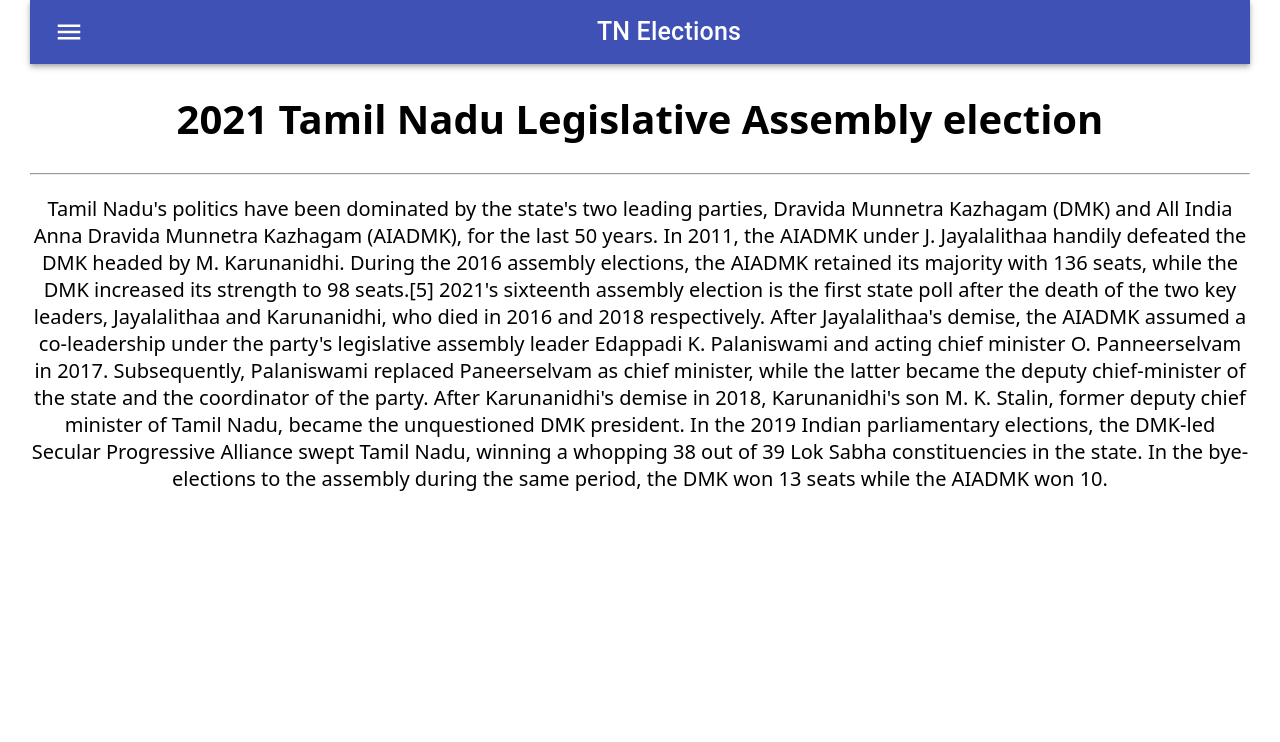
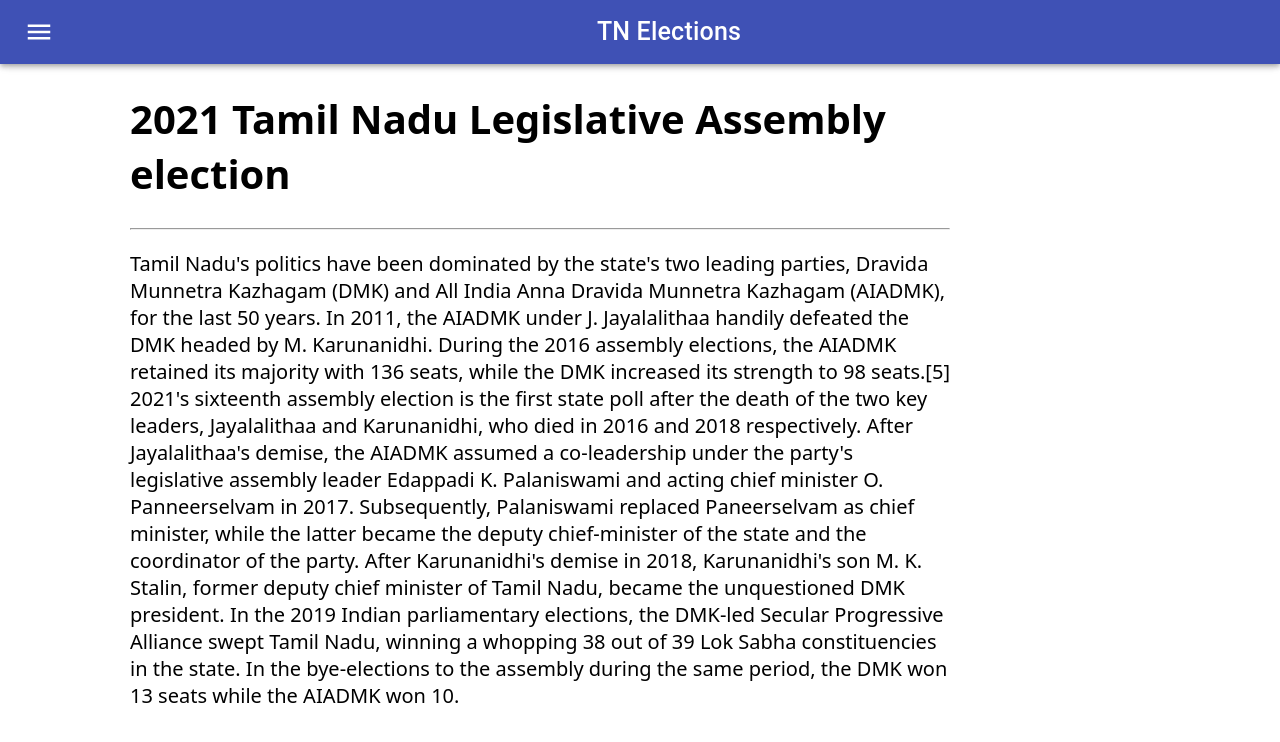
Before and after one commit to manzmvp/Tn-election-react, a React (Create React App) app: page /home in a window 1280 px wide. Shown: the top 742 px of the page. Built offline with nearby package versions, Linux system fonts and the light colour scheme.

Commit message:
Refactoring

```diff
--- a/src/App.css
+++ b/src/App.css
@@ -1,3 +1,19 @@
+@media only screen and (min-width: 992px) {
+  .Home{
+    text-align: left;
+    padding-left: 100px;
+    padding-right: 300px;
+  }
+  .map{
+    margin-bottom: -350px;
+  }
+}
+/* .map{
+  margin-bottom: -350px;
+} */
+.Home{
+  text-align: left;
+}
 .App {
   text-align: center;
 }
--- a/src/components/MapChart.js
+++ b/src/components/MapChart.js
@@ -7,20 +7,22 @@ import {
 import map from '../map/Tn.json';
 import Tables from './Table'
 
+
 const geoUrl = map;
 
 const MapChart = ({ setTooltipContent }) => {
   const[district, setDistrict] = useState("Tiruvallur");
   return (
-    <>
-      <ComposableMap data-tip=""
+    <div>
+      <ComposableMap className="map" data-tip=""
       projection="geoMercator"
       projectionConfig={{
-        scale: 2900,
+        scale: 3500,
         center: [78, 9]
       }}
+      width={800}
+      height={600}
       >
-
           <Geographies geography={geoUrl}>
             {({ geographies }) =>
               geographies.map(geo => (
@@ -63,7 +65,7 @@ const MapChart = ({ setTooltipContent }) => {
 
       </ComposableMap>
       <Tables district={ district }/>
-    </>
+    </div>
   );
 };
 
--- a/src/components/NavBar.js
+++ b/src/components/NavBar.js
@@ -12,6 +12,8 @@ import { Link } from 'react-router-dom';
 const useStyles = makeStyles((theme) => ({
   root: {
     flexGrow: 1,
+    paddingLeft:40,
+    paddingRight:50,
   },
   menuButton: {
     marginRight: theme.spacing(2),
@@ -36,7 +38,7 @@ export default function MenuAppBar() {
 
   return (
     <div className={classes.root}>
-      <AppBar position="static">
+      <AppBar position="fixed">
         <Toolbar>
         <IconButton
               edge="start"
@@ -71,6 +73,7 @@ export default function MenuAppBar() {
             </div>
         </Toolbar>
       </AppBar>
+      <Toolbar />
     </div>
   );
 }
--- a/src/components/Table.js
+++ b/src/components/Table.js
@@ -8,7 +8,7 @@ import TableHead from '@material-ui/core/TableHead';
 import TableRow from '@material-ui/core/TableRow';
 import Paper from '@material-ui/core/Paper';
 import candidateList from '../list/candidateList.json';
-
+import Grid from '@material-ui/core/Grid';
 
 const StyledTableCell = withStyles((theme) => ({
   head: {
@@ -17,6 +17,10 @@ const StyledTableCell = withStyles((theme) => ({
   },
   body: {
     fontSize: 14,
+  },
+  tableCell: {
+    paddingRight: 4,
+    paddingLeft: 5
   },
 }))(TableCell);
 
@@ -40,15 +44,18 @@ export default function Tables( { district } ) {
   const filterDistrict = candidateList.filter((data) => data.District === district)
   const classes = useStyles();
   return (
+
     <TableContainer component={Paper}>
+
       <Table stickyHeader className={classes.table} aria-label="customized table">
+
         <TableHead>
         <TableRow>
           <StyledTableCell>{district}</StyledTableCell>
         </TableRow>
         <TableRow>
               <StyledTableCell>#</StyledTableCell>
-              <StyledTableCell>Constituency Name</StyledTableCell>
+              <StyledTableCell align="right">Constituency Name</StyledTableCell>
               <StyledTableCell align="right">Party</StyledTableCell>
               <StyledTableCell align="right" >Candidate</StyledTableCell>
               <StyledTableCell align="right">Party</StyledTableCell>
@@ -59,7 +66,8 @@ export default function Tables( { district } ) {
               <StyledTableCell align="right" >Candidate</StyledTableCell>
               <StyledTableCell align="right">Party</StyledTableCell>
               <StyledTableCell align="right" >Candidate</StyledTableCell>
-            </TableRow>
+        </TableRow>
+
         {/* <TableRow>
           <StyledTableCell align="center">Assembly Constituency	</StyledTableCell>
         </TableRow>
@@ -90,11 +98,13 @@ export default function Tables( { district } ) {
               <StyledTableCell align="right">{row.Candidate4}</StyledTableCell>
               <StyledTableCell align="right">{row.Party5}</StyledTableCell>
               <StyledTableCell align="right">{row.Candidate5}</StyledTableCell>
-
             </StyledTableRow>
           ))}
         </TableBody>
+
       </Table>
+
     </TableContainer>
+
   );
 }
--- a/src/contents/Home.js
+++ b/src/contents/Home.js
@@ -2,7 +2,7 @@ import React from 'react';
 
 function Home() {
     return (
-      <div className="App">
+      <div className="Home">
         <h1>2021 Tamil Nadu Legislative Assembly election</h1>
         <hr></hr>
         <p>Tamil Nadu's politics have been dominated by the state's two leading parties,
--- a/src/contents/ReactPage.js
+++ b/src/contents/ReactPage.js
@@ -1,6 +1,8 @@
 import React, { useState } from 'react';
 import MapChart from '../components/MapChart';
 import ReactTooltip from "react-tooltip";
+
+
 function ReactPage() {
     const [content, setContent] = useState("");
     return(
--- a/src/index.css
+++ b/src/index.css
@@ -9,6 +9,6 @@ body {
 }
 
 svg {
-  /* display: inline-block; */
+  display: inline-block;
   vertical-align: middle;
 }
```
